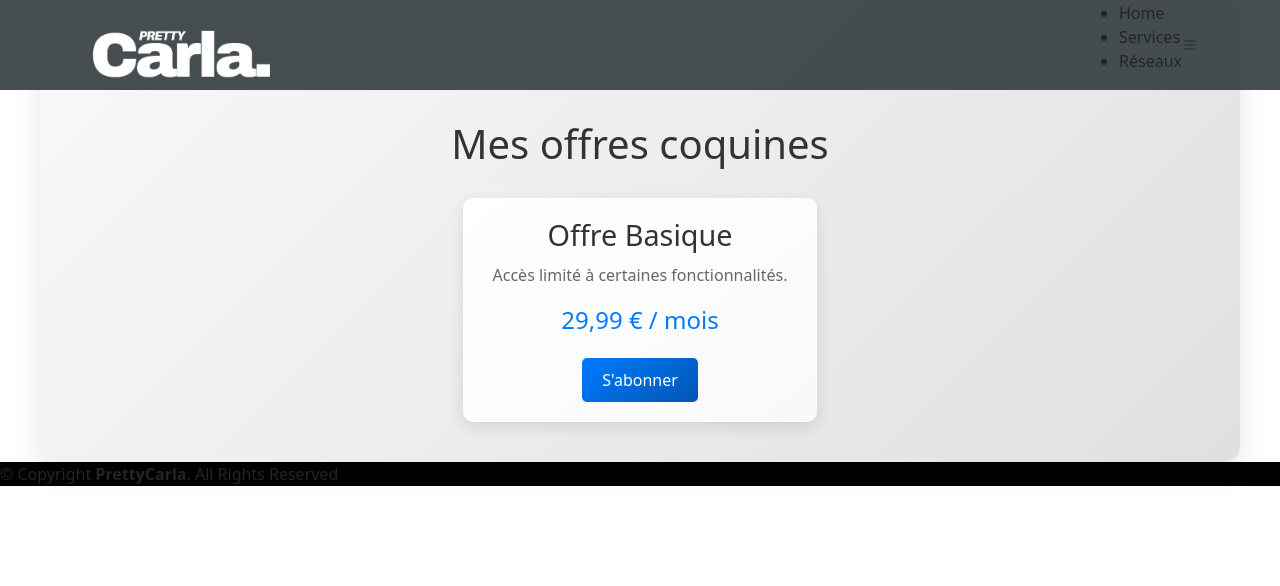
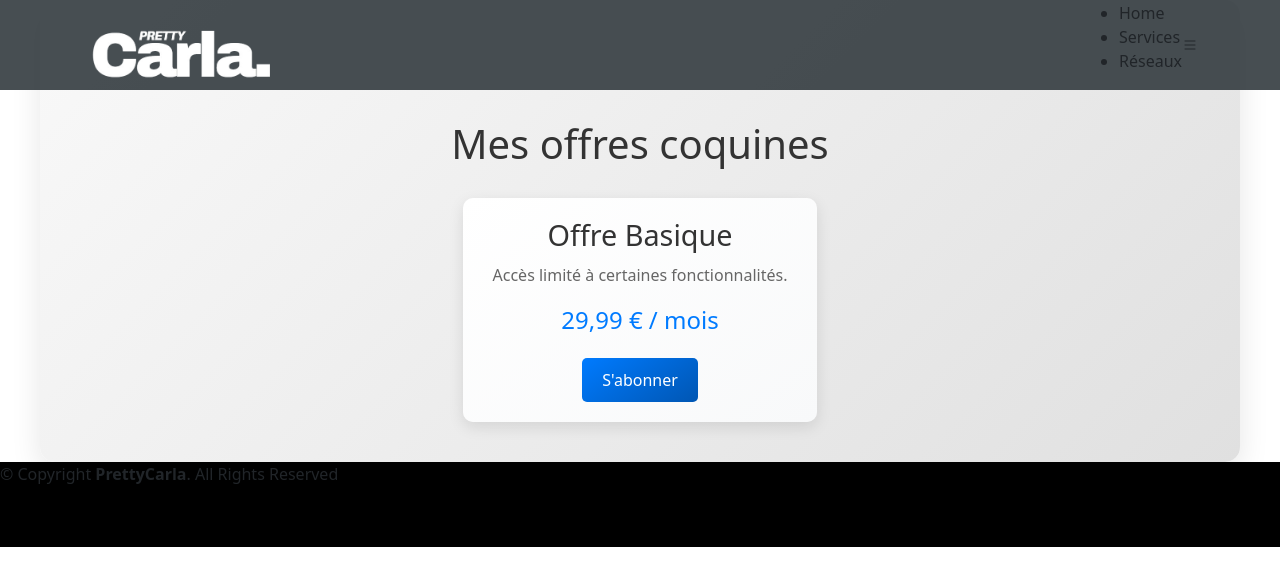
Before and after one commit to Zartexxx/Carla, a PHP site: page /offers.html in a window 1280 px wide. Shown: the top 586 px of the page. Run offline with PHP 8.4, Linux system fonts and the light colour scheme.

Commit message:
Auto commit

```diff
--- a/assets/css/styleoffers.css
+++ b/assets/css/styleoffers.css
@@ -148,4 +148,5 @@
  #footer-offers{
   width: 100%;
   background-color: black;
+  height: 85px;
  }
```
